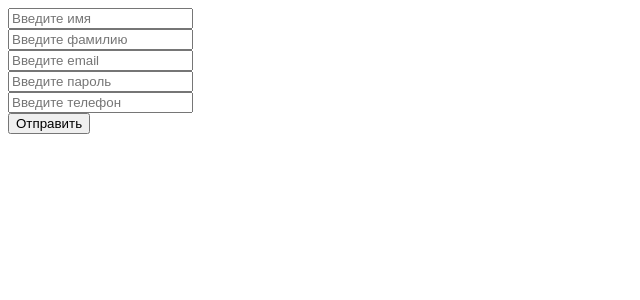
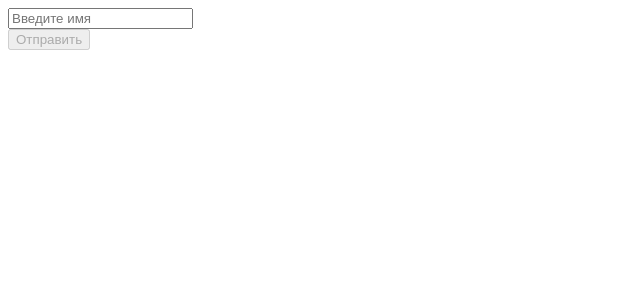
Before and after one commit to umkament/exam_incubator, a React (Create React App) app: page / in a window 1280 px wide. Shown: the top 300 px of the page, without its empty margins (0-640 px from the left). Built offline with nearby package versions, Linux system fonts and the light colour scheme.

Commit message:
четверг4/6 _

```diff
--- a/src/index.tsx
+++ b/src/index.tsx
@@ -3,6 +3,11 @@ import React from 'react'
 import ReactDOM from 'react-dom/client';
 import { BrowserRouter, Route, Routes } from 'react-router-dom'
 
+
+// Types
+type LoginFieldsType = {
+  firstName?: string
+}
 
 // Main
 export const Login = () => {
@@ -10,60 +15,22 @@ export const Login = () => {
   const formik = useFormik({
     initialValues: {
       firstName: '',
-      lastName: '',
-      email: '',
-      password: '',
-      phone: '',
+    },
+    validate: (values) => {
+      const errors: LoginFieldsType = {};
+      return errors
     },
     onSubmit: values => {
       alert(JSON.stringify(values, null, 2));
-    },
+    }
   });
 
   return (
      <form onSubmit={formik.handleSubmit}>
        <div>
-         <input
-            name="firstName"
-            onChange={formik.handleChange}
-            value={formik.values.firstName}
-            placeholder={'Введите имя'}
-         />
+         <input placeholder={'Введите имя'} {...formik.getFieldProps('firstName')}/>
        </div>
-       <div>
-         <input
-            name="lastName"
-            onChange={formik.handleChange}
-            value={formik.values.lastName}
-            placeholder={'Введите фамилию'}
-         />
-       </div>
-       <div>
-         <input
-            name="email"
-            onChange={formik.handleChange}
-            value={formik.values.email}
-            placeholder={'Введите email'}
-         />
-       </div>
-       <div>
-         <input
-            name="password"
-            onChange={formik.handleChange}
-            value={formik.values.password}
-            placeholder={'Введите пароль'}
-            type={'password'}
-         />
-       </div>
-       <div>
-         <input
-            name="phone"
-            onChange={formik.handleChange}
-            value={formik.values.phone}
-            placeholder={'Введите телефон'}
-         />
-       </div>
-       <button type="submit">Отправить</button>
+       <button type="submit" disabled={!(formik.isValid && formik.dirty)}>Отправить</button>
      </form>
   );
 }
@@ -81,8 +48,12 @@ const root = ReactDOM.createRoot(document.getElementById('root') as HTMLElement)
 root.render(<BrowserRouter><App/></BrowserRouter>)
 
 // 📜 Описание:
-// Форма заполнения данных работает некорректно.
-// Пользователи жалуются на поле ввода "Телефона"
-// Найдите в коде ошибку. Исправленную версию строки напишите в качестве ответа.
+// Начните вводить в поле firstName символы. После ввода первого символа кнопка "Отправить" раздизаблится.
+// Задача: кнопка "Отправить" должна раздизаблиться только в том случае, если длинна имени больше, либо равна 5 символам.
+// Т.е. вам необходимо самостоятельно написать эту валидацию для поля firstName.
+// ❗ В качестве текста ошибки напишите 'Must be 5 characters or more'
+// ❗ Текст ошибки выводить не нужно (только если для себя поиграться).
 
-// 🖥 Пример ответа: <form onSubmit={formik.handleSubmit}>
+// В качестве ответа напишите полностью строку кода с условием.
+// 🖥 Пример ответа: return errors.firstName = 'Must be 5 characters or more'
+// ❗ Сторонние библиотеки (например yup) использовать запрещено
```
